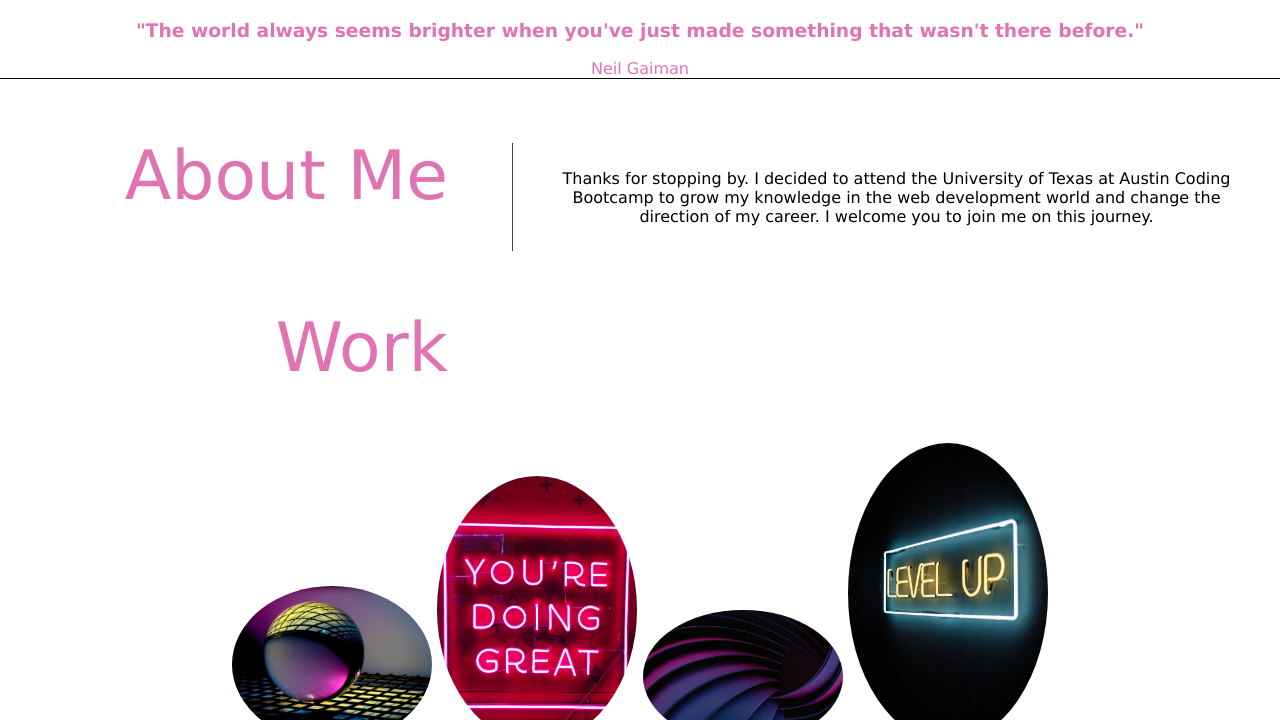
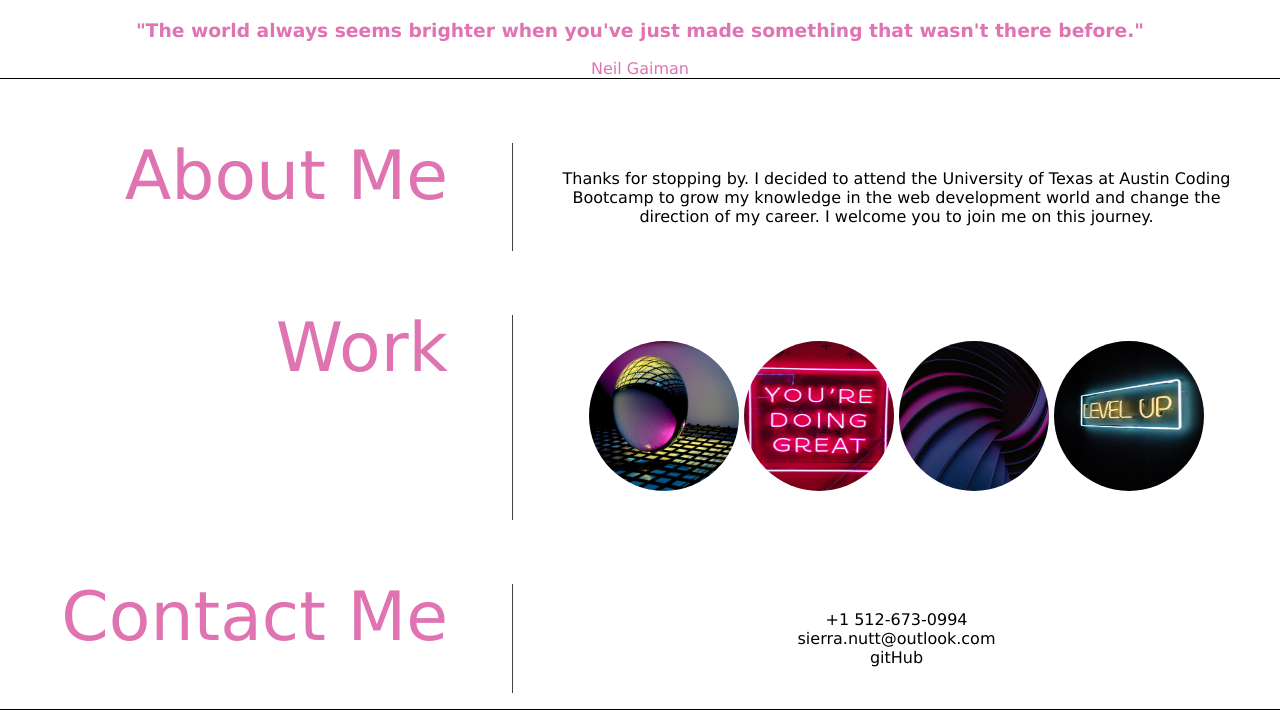
Before and after one commit to SierraNN/Challenge2, a plain HTML site: page index.html in a window 1280 px wide. Shown: the part 538-1258 px from the top of the page. Drawn offline with Linux system fonts and the light colour scheme.

Commit message:
linking projects

```diff
--- a/Assets/css/style.css
+++ b/Assets/css/style.css
@@ -123,6 +123,8 @@
   .card3 img{
     border-radius: 50%;
     justify-content: right;
+    width: 150px;
+    height: 150px;
   }
 
   .card3{
--- a/index.html
+++ b/index.html
@@ -44,10 +44,12 @@
 
                 <h2 class="card-header">Work</h2>
                 <div class="card-body4">
-                  <img src="Assets/imgs/photo-1589149098258-3e9102cd63d3.avif" style="width:200px">
-                  <img src="Assets/imgs/photo-1572633424705-d813d2fb5cb4.avif" style="width:200px">
-                  <img src="Assets/imgs/new purple.avif" style="width:200px">
-                  <img src="Assets/imgs/photo-1568659358810-bdbdb4decb5c.avif" style="width:200px">
+                  <p>
+                    <a href="https://github.com/SierraNN/Challenge-3"><img src="Assets/imgs/photo-1589149098258-3e9102cd63d3.avif"></a>
+                    <a href="https://github.com/SierraNN/Challenge-4"><img src="Assets/imgs/photo-1572633424705-d813d2fb5cb4.avif"></a>
+                    <a href="https://github.com/adamwagh512/your-dog-ate-what"><img src="Assets/imgs/new purple.avif"></a>
+                    <a href="https://github.com/kurtbixby/herble"><img src="Assets/imgs/photo-1568659358810-bdbdb4decb5c.avif"></a>
+                </p>
                 </div>
 
                 <h2 class="card-header">Contact Me</h2>
```
